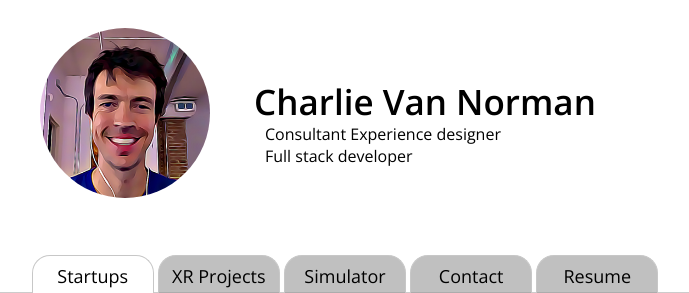
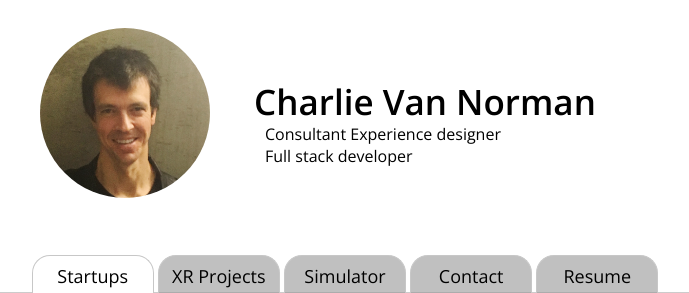
Before and after one commit to vannorman/zannorman, a Django app: template charlievannorman/templates/home.html in a window 1280 px wide. Shown: the top 293 px of the page, without its empty margins (295-984 px from the left). Run offline with Django 3.2, Linux system fonts and the light colour scheme; the template is opened without the code that fills it, so the values that code supplies are empty.

Commit message:
new pic new resume

```diff
--- a/static/css/home.css
+++ b/static/css/home.css
@@ -61,7 +61,7 @@ body {
 	left:0;
 	width:170px;
 	height:170px;
-	background-image:url('/static/img/cartoon_1.png');
+	background-image:url('/static/img/bus-card-potrait-v4.png');
 	background-repeat:no-repeat;
 	background-size:cover;
 	background-position:center;
```
Also changed, not shown: static/img/bus-card-potrait-v4.png (added), static/img/cartoon_1.png (deleted), 3 other files.
